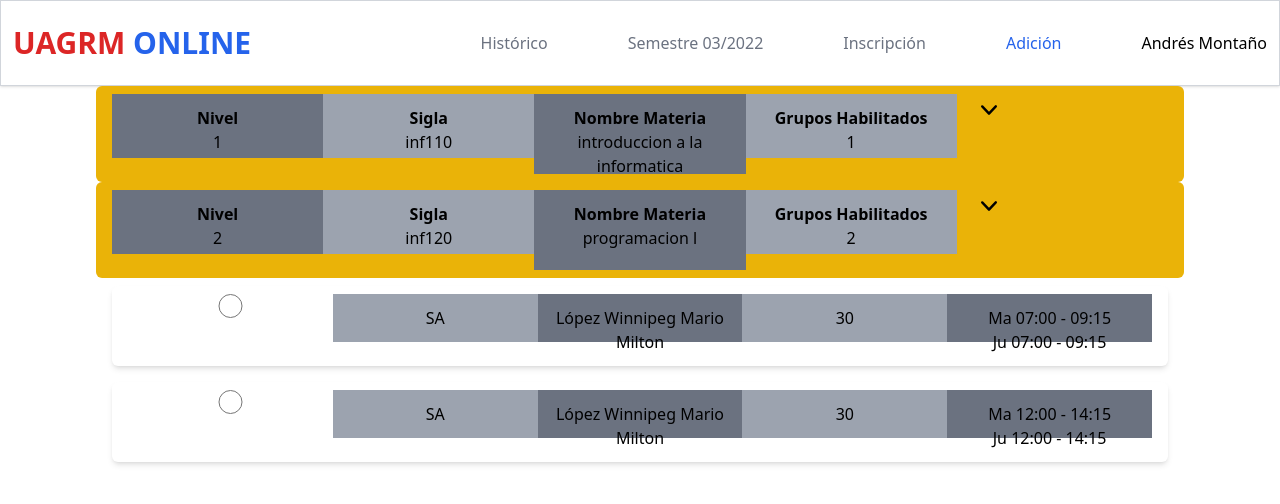
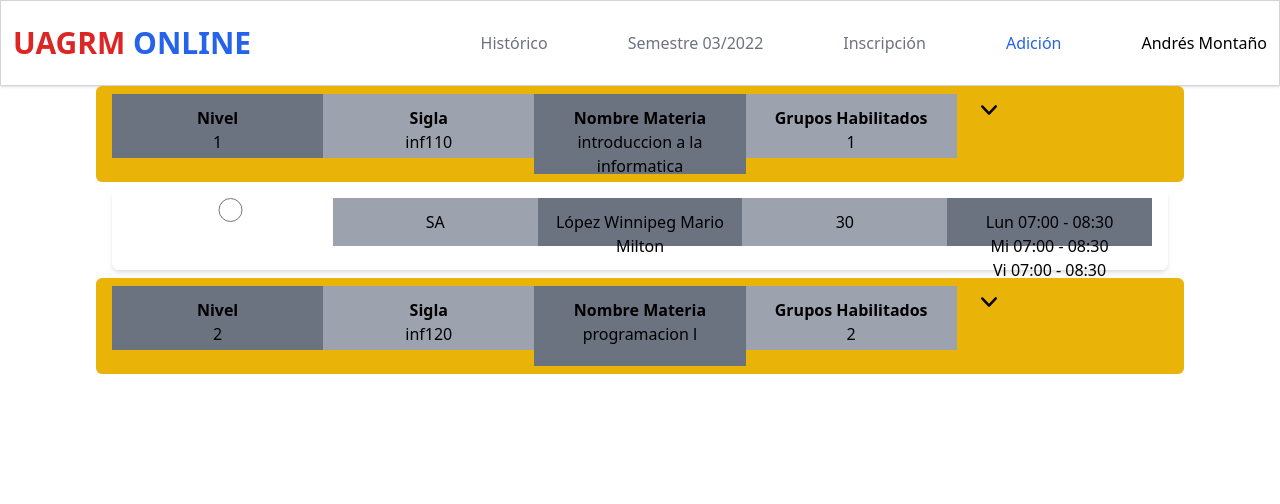
Before and after one commit to darwinjr40/inscripcion-front, a React (Vite) app: page / in a window 1280 px wide. Both pictures are taken after a click on the button 640 px from the left and 134 px from the top of the page. Shown: the top 504 px of the page. Built offline with nearby package versions, Linux system fonts and the light colour scheme.

Commit message:
d - dropdownMenu

```diff
--- a/src/components/DropdownMenu.jsx
+++ b/src/components/DropdownMenu.jsx
@@ -6,6 +6,10 @@
   const toggleDropdown = () => {
     setIsOpen(!isOpen);
   };
+
+  const onInputChange  = (event) => {
+    console.log(JSON.parse(event.target.value) || null);
+  }
 
   return (
     <div className="relative">
@@ -62,7 +66,7 @@
       {materia.grupos.map((grupo) => (
         <div
           key={grupo.id}
-          className={`py-2 px-4 hover:bg-gray-100 ${isOpen ? "hidden" : ""}`}
+          className={`py-2 px-4 hover:bg-gray-100 ${isOpen ? "": "hidden" }`}
         >
           <ul className="static top-full left-0 bg-white shadow-md rounded-md w-full">
             <li className="py-2 px-4 hover:bg-gray-100">
@@ -72,7 +76,8 @@
                   type="radio"
                   id="kraken"
                   name={materia.sigla}
-                  value="K"
+                  value={JSON.stringify(materia)}
+                  onChange={ onInputChange  }
                 />
                 <label className="w-1/5 bg-gray-400 h-12 py-3" htmlFor="kraken">
                   {grupo.grupo}
```
